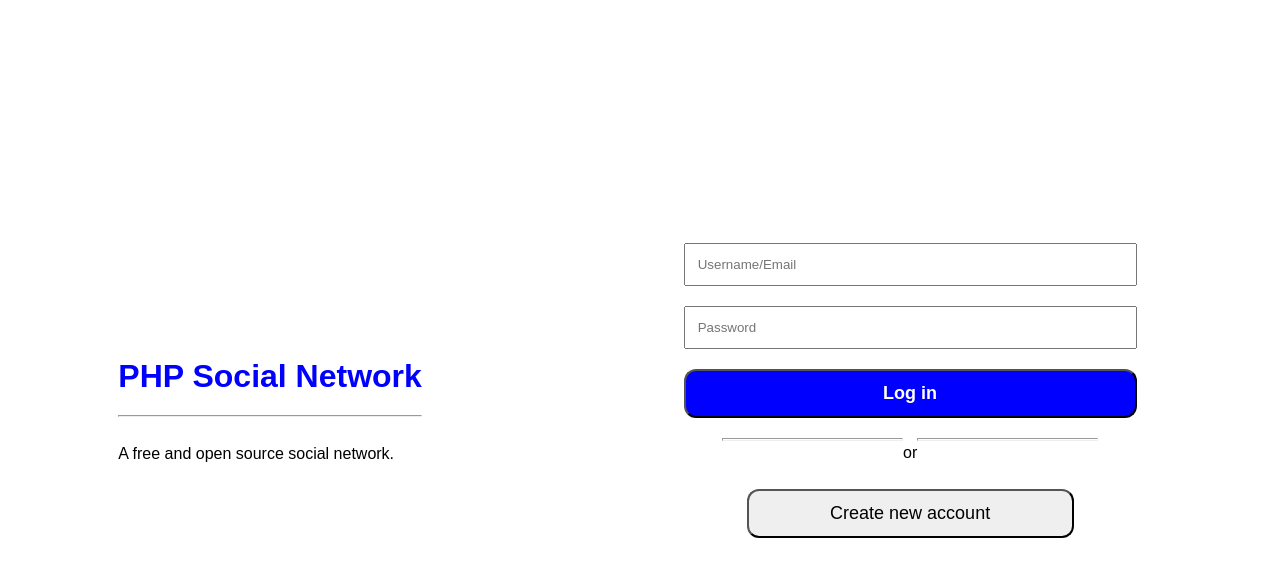
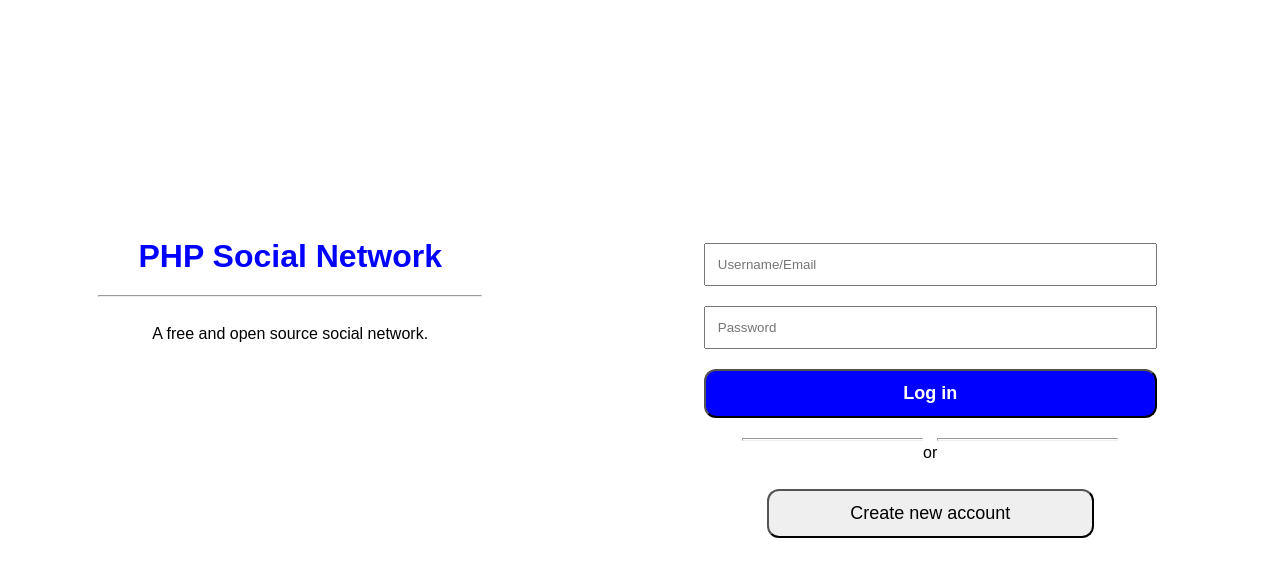
Before and after one commit to BrendanGasparin/php-social-network, a PHP site: page / in a window 1280 px wide. Shown: the top 582 px of the page. Run offline with PHP 8.4, Linux system fonts and the light colour scheme.

Commit message:
Adjust layout of left side of screen in widescreen mode

```diff
--- a/public_html/css/style.css
+++ b/public_html/css/style.css
@@ -62,4 +62,10 @@ hr {
     justify-content: space-around;
     align-items: center;
   }
+
+  header {
+    width: 30%;
+    text-align: center;
+    padding-bottom: 240px;
+  }
 }
```
